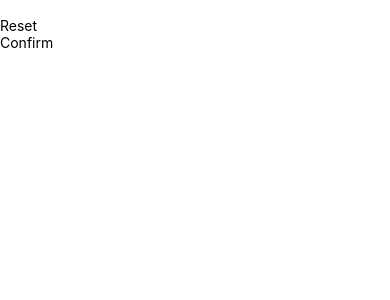
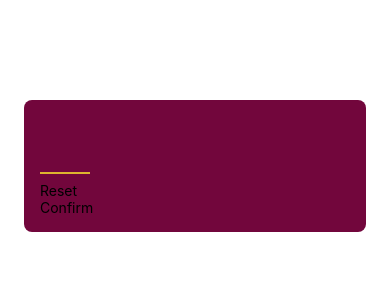
Before and after one commit to devmev10/human-vs-phone, a React Native app: screen / in a window 390 px wide. Shown: the top 300 px of the page. Built offline with nearby package versions, Linux system fonts and the light colour scheme.

Commit message:
Add style to input

```diff
--- a/screens/StartGameScreen.js
+++ b/screens/StartGameScreen.js
@@ -1,12 +1,34 @@
-import { TextInput, View } from "react-native";
+import { TextInput, View, StyleSheet } from "react-native";
 import PrimaryButton from "../components/PrimaryButton";
 
 export default function StartGameScreen() {
   return (
-    <View>
-      <TextInput />
+    <View style={styles.inputContainer}>
+      <TextInput style={styles.numberInput} maxLength={2} />
       <PrimaryButton>Reset</PrimaryButton>
       <PrimaryButton>Confirm</PrimaryButton>
     </View>
   );
 }
+
+const styles = StyleSheet.create({
+  inputContainer: {
+    marginTop: 100,
+    marginHorizontal: 24,
+    padding: 16,
+    backgroundColor: "#72063c",
+    borderRadius: 8,
+    elevation: 4,
+  },
+  numberInput: {
+    height: 50,
+    width: 50,
+    fontSize: 32,
+    borderBottomColor: "#ddb42f",
+    borderBottomWidth: 2,
+    color: "#ddb42f",
+    marginVertical: 8,
+    fontWeight: "bold",
+    textAlign: "center",
+  },
+});
```
